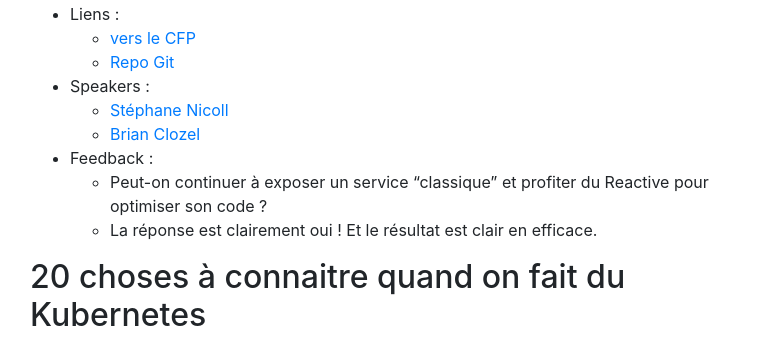
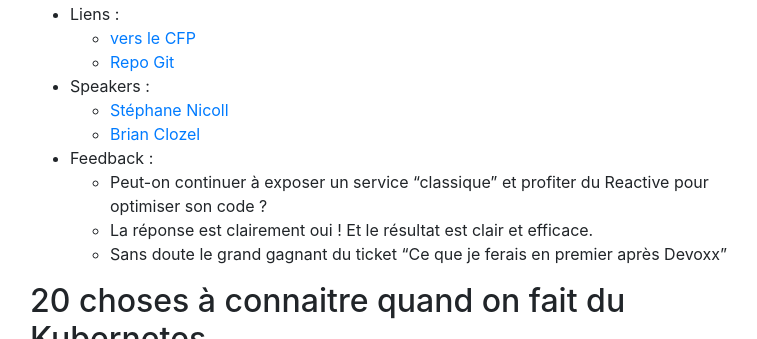
Before and after one commit to christ-off/christ-off.github.io, a Jekyll site: the page built from _posts/2019-05-09-devoxxfr-2019-jour2.md, in a window 1280 px wide and 900 px high, scrolled down 5448 px, cut to the strip 40-379 px from the top of the window. Shown: the whole strip, without its empty margins (55-812 px from the left). Built offline with Jekyll 4.4.1, drawn with Linux system fonts in a browser that asks for light colours; comment, search, counter and statistics services are not loaded.

Commit message:
FIX : typo

```diff
--- a/_posts/2019-05-09-devoxxfr-2019-jour2.md
+++ b/_posts/2019-05-09-devoxxfr-2019-jour2.md
@@ -121,7 +121,8 @@
   - [Brian Clozel](https://www.twitter.com/@bclozel)
 - Feedback :
   - Peut-on continuer à exposer un service "classique" et profiter du Reactive pour optimiser son code ?
-  - La réponse est clairement oui ! Et le résultat est clair en efficace.
+  - La réponse est clairement oui ! Et le résultat est clair et efficace.
+  - Sans doute le grand gagnant du ticket "Ce que je ferais en premier après Devoxx"
 
 ## 20 choses à connaitre quand on fait du Kubernetes
 
```
